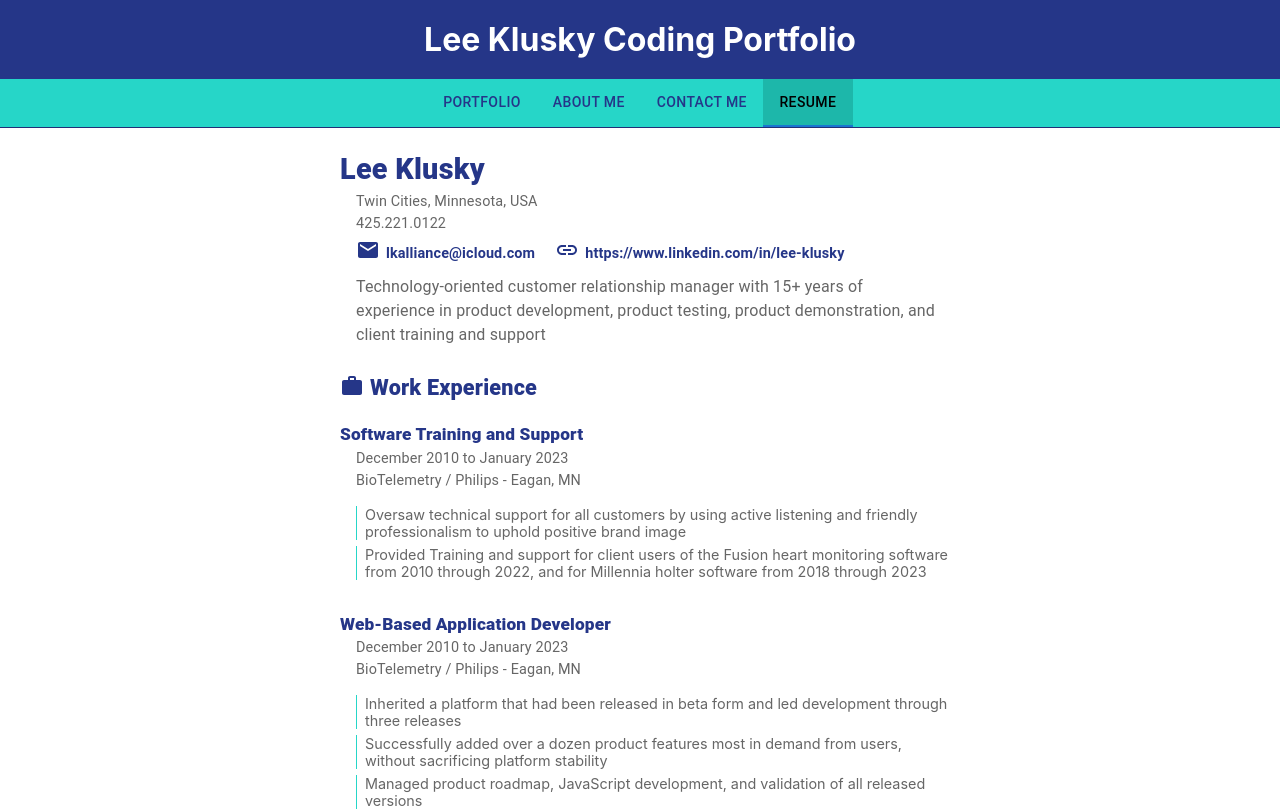
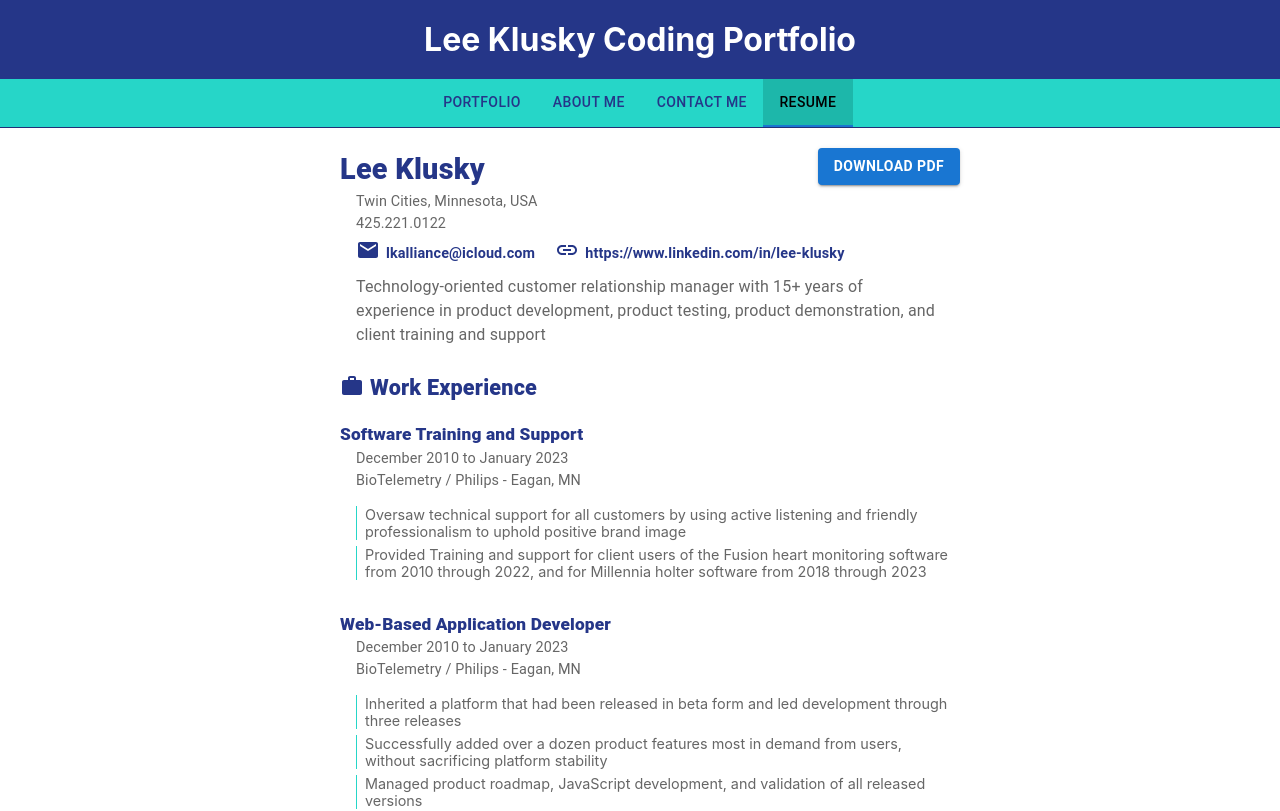
Before and after one commit to lkalliance/code-portfolio, a React (Create React App) app: page /#/resume in a window 1280 px wide. Shown: the top 811 px of the page. Built offline with nearby package versions, Linux system fonts and the light colour scheme.

Commit message:
Added download link for resume PDF

```diff
--- a/src/pages/Resume/Resume.css
+++ b/src/pages/Resume/Resume.css
@@ -2,6 +2,7 @@
   font-size: 0.9em;
   color: #666666;
   max-width: 600px;
+  position: relative;
 }
 
 #resume h2,
@@ -28,7 +29,15 @@
   color: var(--primary);
   text-decoration: none;
   font-weight: 600;
-  padding: 30px 20px 30px 0;
+  padding-right: 20px;
+}
+
+#resume a.MuiButtonBase-root {
+  position: absolute;
+  top: 0;
+  right: 0;
+  padding-right: 16px;
+  color: white;
 }
 
 #resume p {
--- a/src/pages/Resume/Resume.tsx
+++ b/src/pages/Resume/Resume.tsx
@@ -1,6 +1,6 @@
 import "./Resume.css";
 import { useEffect } from "react";
-import { Box, Link, List, ListItem, Typography } from "@mui/material";
+import { Box, Button, Link, List, ListItem, Typography } from "@mui/material";
 import WorkIcon from "@mui/icons-material/Work";
 import MailIcon from "@mui/icons-material/Mail";
 import LinkIcon from "@mui/icons-material/Link";
@@ -15,6 +15,14 @@ function Resume() {
   return (
     <section id="resume">
       <Box className="heading">
+        <Button
+          variant="contained"
+          color="primary"
+          href="./lee-klusky-resume.pdf"
+          target="_blank"
+        >
+          Download PDF
+        </Button>
         <Typography component="h2">Lee Klusky</Typography>
         <Typography component="p" className="heading">
           Twin Cities, Minnesota, USA
```
